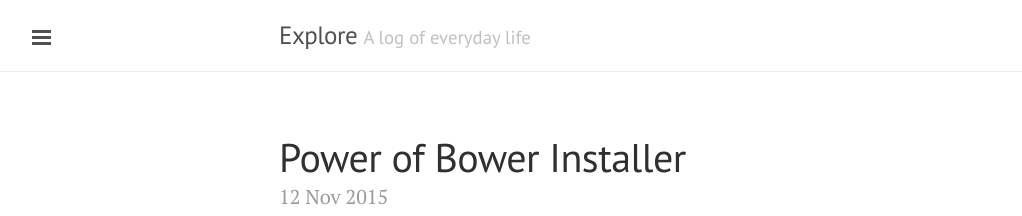
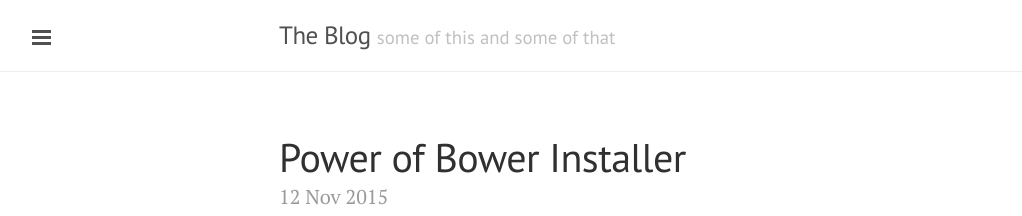
Before and after one commit to vishalsinha21/vishalsinha21.github.io, a Jekyll site: the page built from index.html, in a window 1280 px wide and 900 px high. Shown: the top 216 px of the window, without its empty margins (1-1023 px from the left). Built offline with Jekyll 4.4.1, drawn with Linux system fonts in a browser that asks for light colours; Markdown is read by kramdown in place of the engine named in the settings; the list of posts is cut into pages by our own code.

Commit message:
change title, tagline and desc

```diff
--- a/_config.yml
+++ b/_config.yml
@@ -2,7 +2,7 @@ excerpt_separator: ""
 pygments: true
 markdown: redcarpet
 url: http://vishalsinha21.github.io
-title: Explore
-tagline: A log of everyday life
-description: My awesome new site
+title: The Blog
+tagline: some of this and some of that
+description: Vishal Sinha's Blog
 paginate: 5
```
